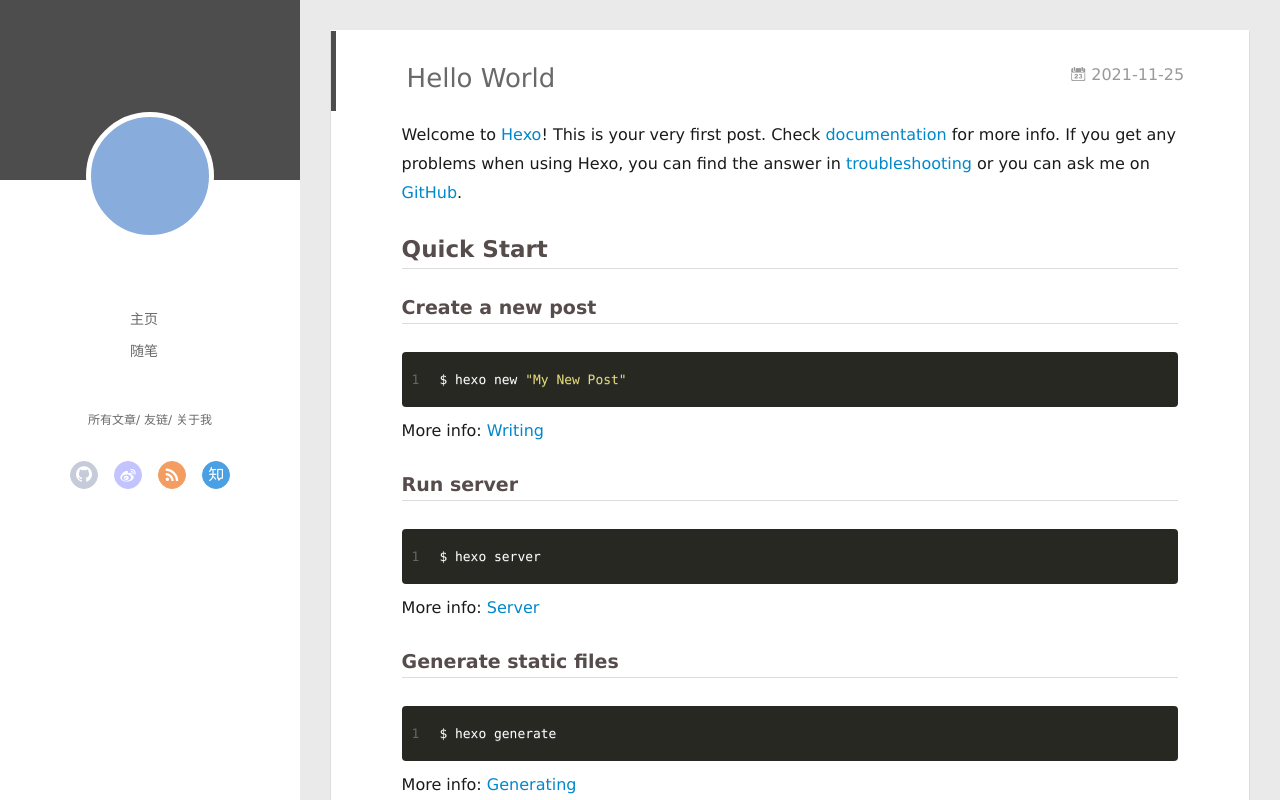
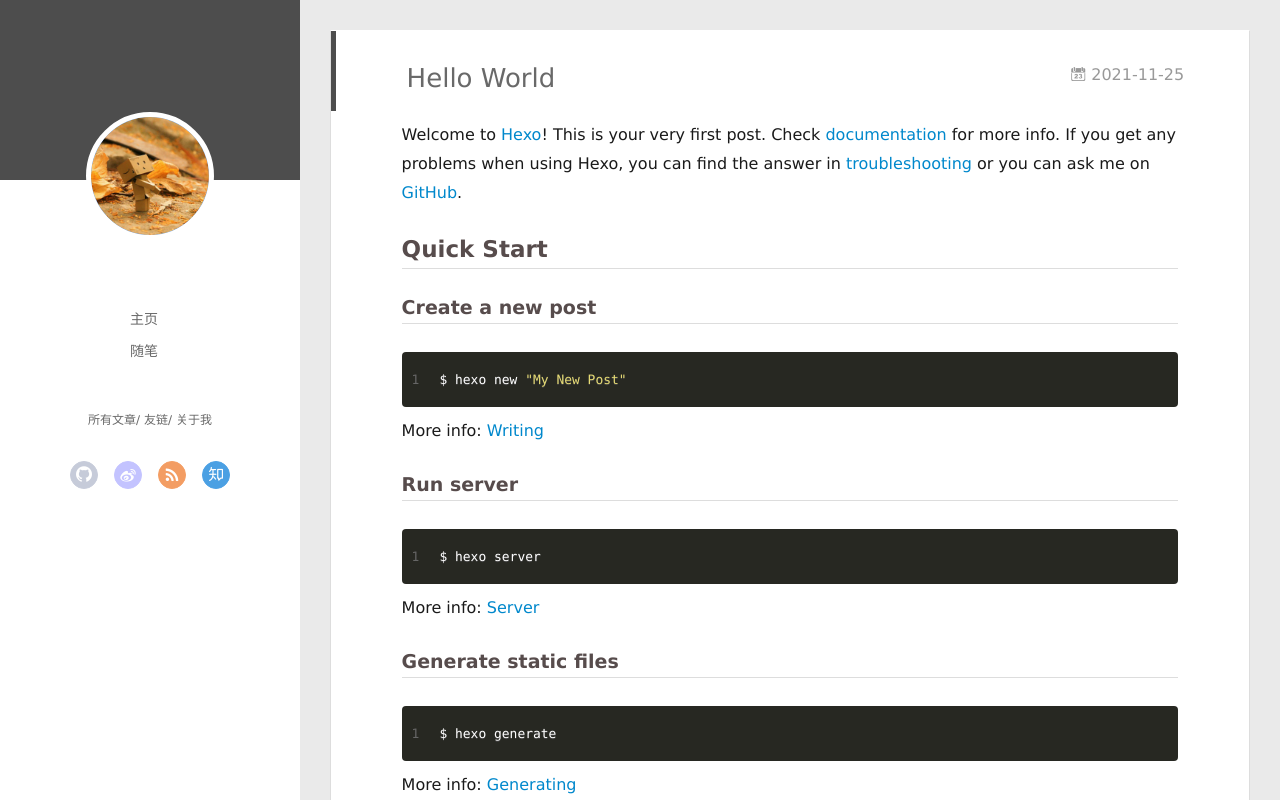
Before and after one commit to HC3560/HC3560.github.io, a plain HTML site: page 2021/11/25/hello-world/index.html in a window 1280 px wide. Drawn offline with Linux system fonts and the light colour scheme; no server answers.

Commit message:
Site updated: 2021-11-25 20:11:50

```diff
--- a/2021/11/25/hello-world/index.html
+++ b/2021/11/25/hello-world/index.html
@@ -23,7 +23,7 @@
     <link rel="alternative" href="/atom.xml" title="青江的个人站" type="application/atom+xml">
 
 
-    <link rel="icon" href="/favicon.png">
+    <link rel="icon" href="/img/favicon.ico">
 
   <link rel="stylesheet" type="text/css" href="/./main.0cf68a.css">
   <style type="text/css">
@@ -47,7 +47,7 @@
 <div class="intrude-less">
 	<header id="header" class="inner">
 		<a href="/" class="profilepic">
-			<img src="" class="js-avatar">
+			<img src="/img/avatar.jpg" class="js-avatar">
 		</a>
 		<hgroup>
 		  <h1 class="header-author"><a href="/"></a></h1>
@@ -105,7 +105,7 @@
 	<div class="intrude-less">
 		<header id="header" class="inner">
 			<div class="profilepic">
-				<img src="" class="js-avatar">
+				<img src="/img/avatar.jpg" class="js-avatar">
 			</div>
 			<hgroup>
 			  <h1 class="header-author js-header-author"></h1>
```
Also changed, not shown: archives/2021/11/index.html (+3 -3 lines), archives/2021/index.html (+3 -3 lines), archives/index.html (+3 -3 lines), index.html (+3 -3 lines), img/avatar.jpg (added), img/favicon.ico (added).
